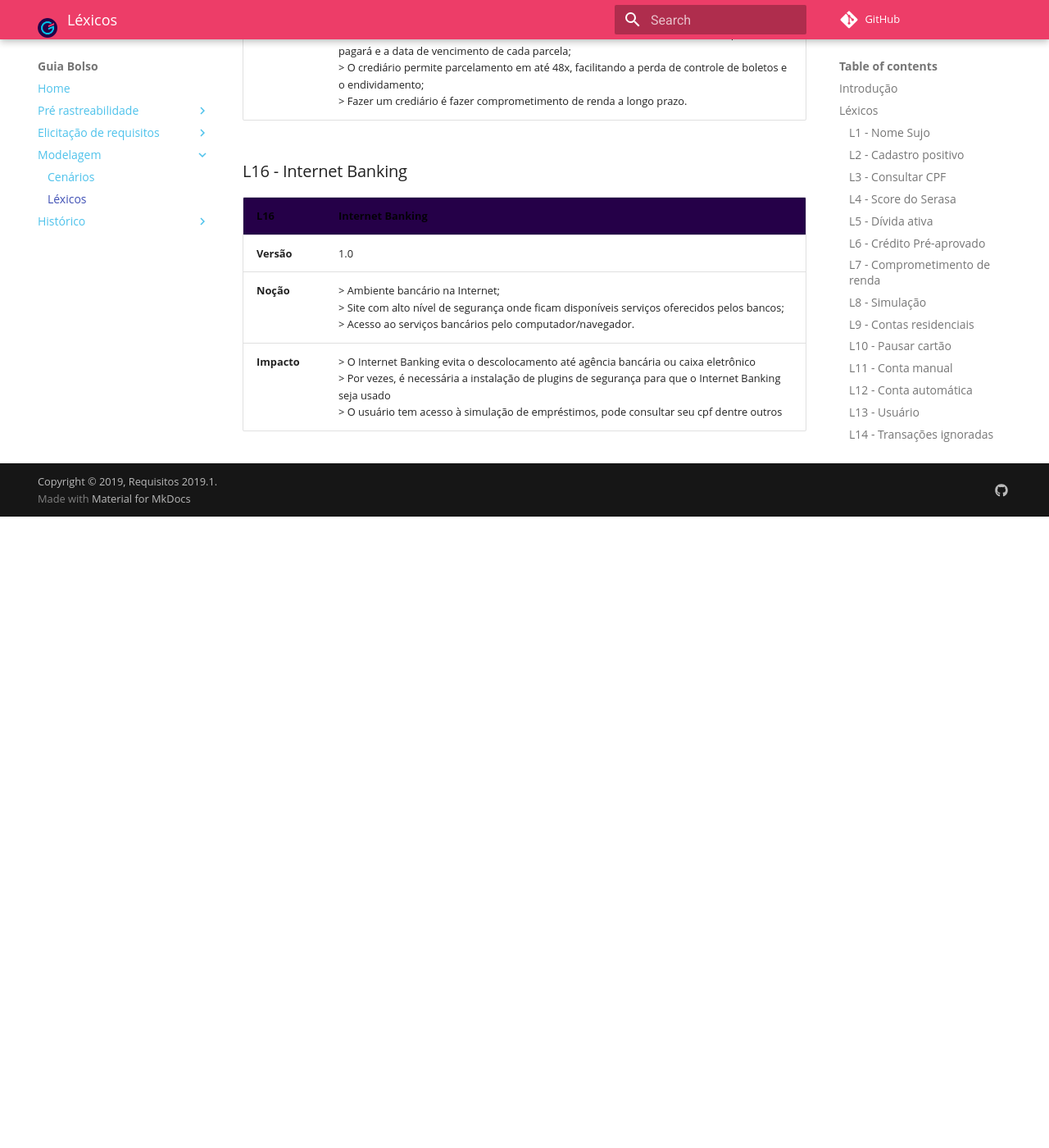
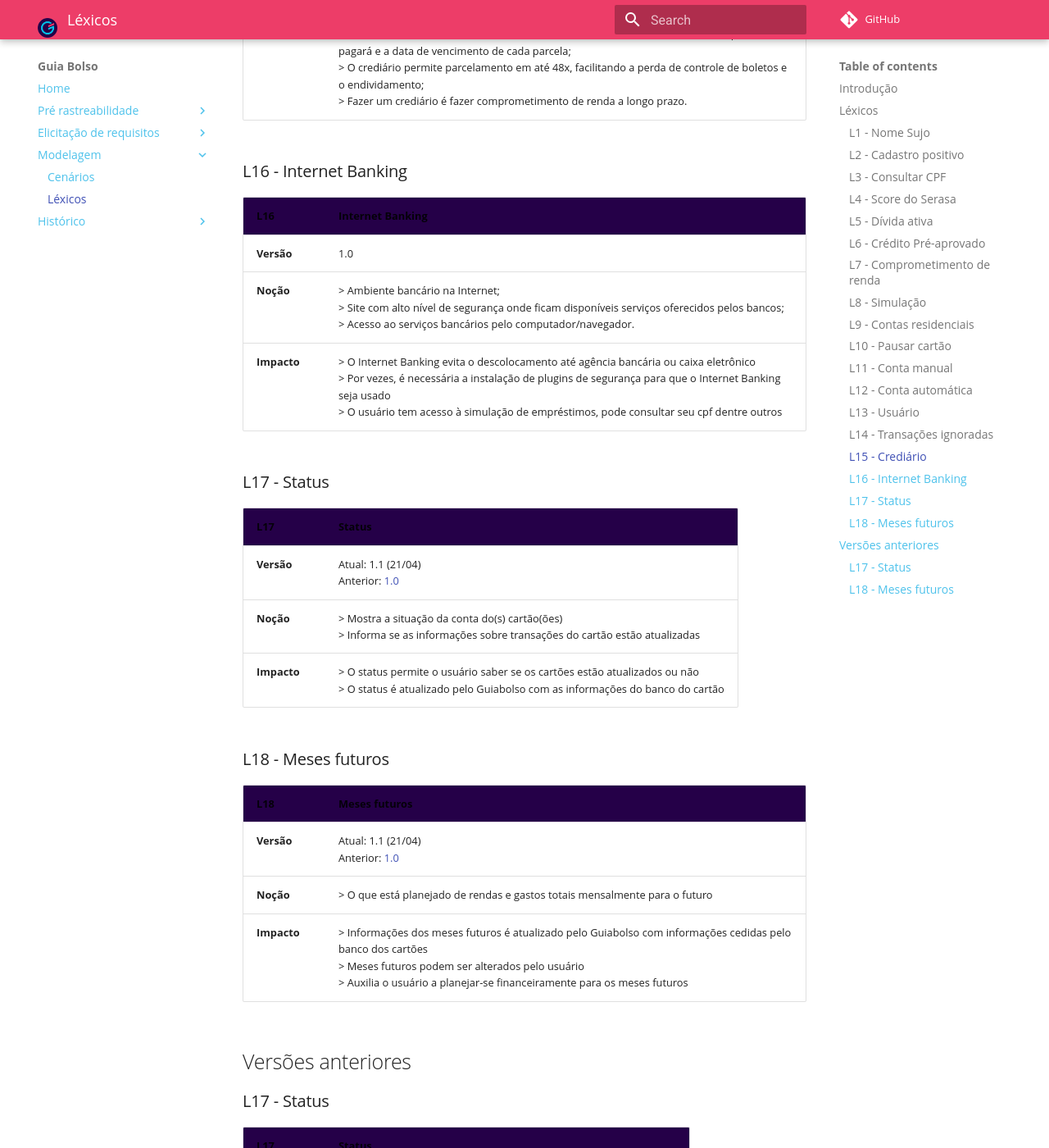
Before and after one commit to fga-disciplinas/2019.1-Guia-Bolso, an MkDocs documentation site: the page built from docs/modelagem/lexicos.md, in a window 1280 px wide and 1400 px high, scrolled down 5672 px. Shown: the whole window at 82% size. Built offline with MkDocs 1.6.1 and Material for MkDocs 9.7.7, drawn with Linux system fonts in a browser that asks for light colours; comment, search, counter and statistics services are not loaded; old or Windows-style settings are respelled for this version of MkDocs; before the commit the page ends 6302 px from its top, so only the background shows below that; some of the changed text lies outside the part shown.

Commit message:
adicionado lexicos de status e meses futuros

```diff
--- a/docs/modelagem/lexicos.md
+++ b/docs/modelagem/lexicos.md
@@ -133,3 +133,37 @@
 | **Versão**| 1.0 |
 | **Noção** | > Ambiente bancário na Internet; <br> > Site com alto nível de segurança onde ficam disponíveis serviços oferecidos pelos bancos; <br> > Acesso ao serviços bancários pelo computador/navegador. |
 | **Impacto** | > O Internet Banking evita o descolocamento até agência bancária ou caixa eletrônico <br> > Por vezes, é necessária a instalação de plugins de segurança para que o Internet Banking seja usado <br> > O usuário tem acesso à simulação de empréstimos, pode consultar seu cpf dentre outros |
+
+### L17 - Status
+
+| **L17** | **Status**  |
+|--|--|
+| **Versão**| Atual: 1.1 (21/04) <br> Anterior: [1.0](#L17-status) |
+| **Noção** | > Mostra a situação da conta do(s) cartão(ões) <br> > Informa se as informações sobre transações do cartão estão atualizadas|
+| **Impacto** | > O status permite o usuário saber se os cartões estão atualizados ou não <br> > O status é atualizado pelo Guiabolso com as informações do banco do cartão |
+
+### L18 - Meses futuros
+
+| **L18** | **Meses futuros**  |
+|--|--|
+| **Versão**| Atual: 1.1 (21/04) <br> Anterior: [1.0](#L18-meses-futuros) |
+| **Noção** | > O que está planejado de rendas e gastos totais mensalmente para o futuro|
+| **Impacto** | > Informações dos meses futuros é atualizado pelo Guiabolso com informações cedidas pelo banco dos cartões <br> > Meses futuros podem ser alterados pelo usuário <br> > Auxilia o usuário a planejar-se financeiramente para os meses futuros |
+
+## Versões anteriores
+
+### L17 - Status
+
+| **L17** | **Status**  |
+|--|--|
+| **Versão**| 1.0 |
+| **Noção** | > Mostra a situação da conta do(s) cartão / cartões <br> > Diz se as informações sobre transações do cartão estão atualizadas|
+| **Impacto** | > Informa o estado do cartão ( atualizado / não atualizado) <br> > É atualizado pelo Guiabolso junto com o banco do cartão |
+
+### L18 - Meses futuros
+
+| **L18** | **Meses futuros**  |
+|--|--|
+| **Versão**| 1.0 |
+| **Noção** | > Mostra planejamento de rendas e gastos totais de cada mês <br> > Mostra rendas e gastos que estão  planejados para os meses seguintes|
+| **Impacto** | > É atualizado pelo Guiabolso junto com o banco dos cartões <br> > pode ser adicionado rendas e gastos pelo usuário <br> > pode ser alterado pelo usuário |
```
